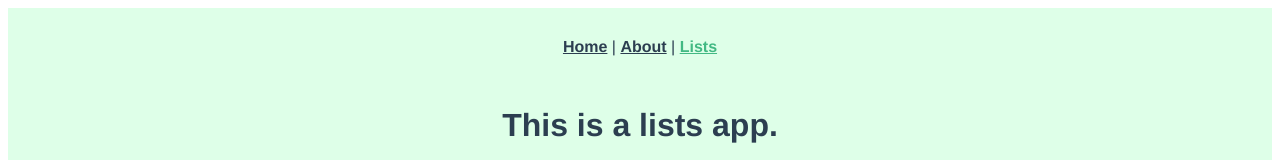
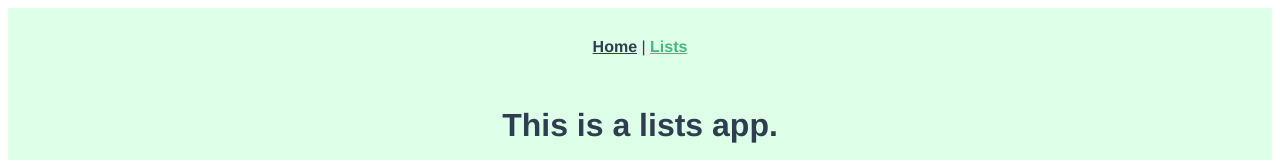
Before and after one commit to pitamer/learning_vue_cli, a Vue app: page /lists in a window 1280 px wide. Shown: the top 160 px of the page. Built offline with nearby package versions, Linux system fonts and the light colour scheme.

Commit message:
Start removing components and routes that are not needed anymore

```diff
--- a/src/App.vue
+++ b/src/App.vue
@@ -2,7 +2,7 @@
   <div>
     <div id="nav">
       <router-link to="/">Home</router-link> |
-      <router-link to="/about">About</router-link> |
+      <!-- <router-link to="/about">About</router-link> | -->
       <router-link to="/lists">Lists</router-link>
     </div>
     <router-view />
--- a/src/components/Counter.vue
+++ /dev/null
@@ -1,17 +0,0 @@
-<template>
-  <div class="counter">
-    <h2>{{ count }}</h2>
-  </div>
-</template>
-
-<script>
-export default {
-  name: "Counter",
-  props: {
-    count: {
-      type: Number,
-      required: true,
-    },
-  },
-};
-</script>
--- a/src/router/index.js
+++ b/src/router/index.js
@@ -7,12 +7,12 @@ const routes = [
     name: "Home",
     component: Home,
   },
-  {
-    path: "/about",
-    name: "About",
-    component: () =>
-      import(/* webpackChunkName: "about" */ "@/views/About.vue"),
-  },
+  // {
+  //   path: "/about",
+  //   name: "About",
+  //   component: () =>
+  //     import(/* webpackChunkName: "about" */ "@/views/About.vue"),
+  // },
   {
     path: "/lists",
     name: "Lists",
```
Also changed, not shown: src/components/ListsApp/forms/newItemForm.vue (deleted, +0 -13 lines).
